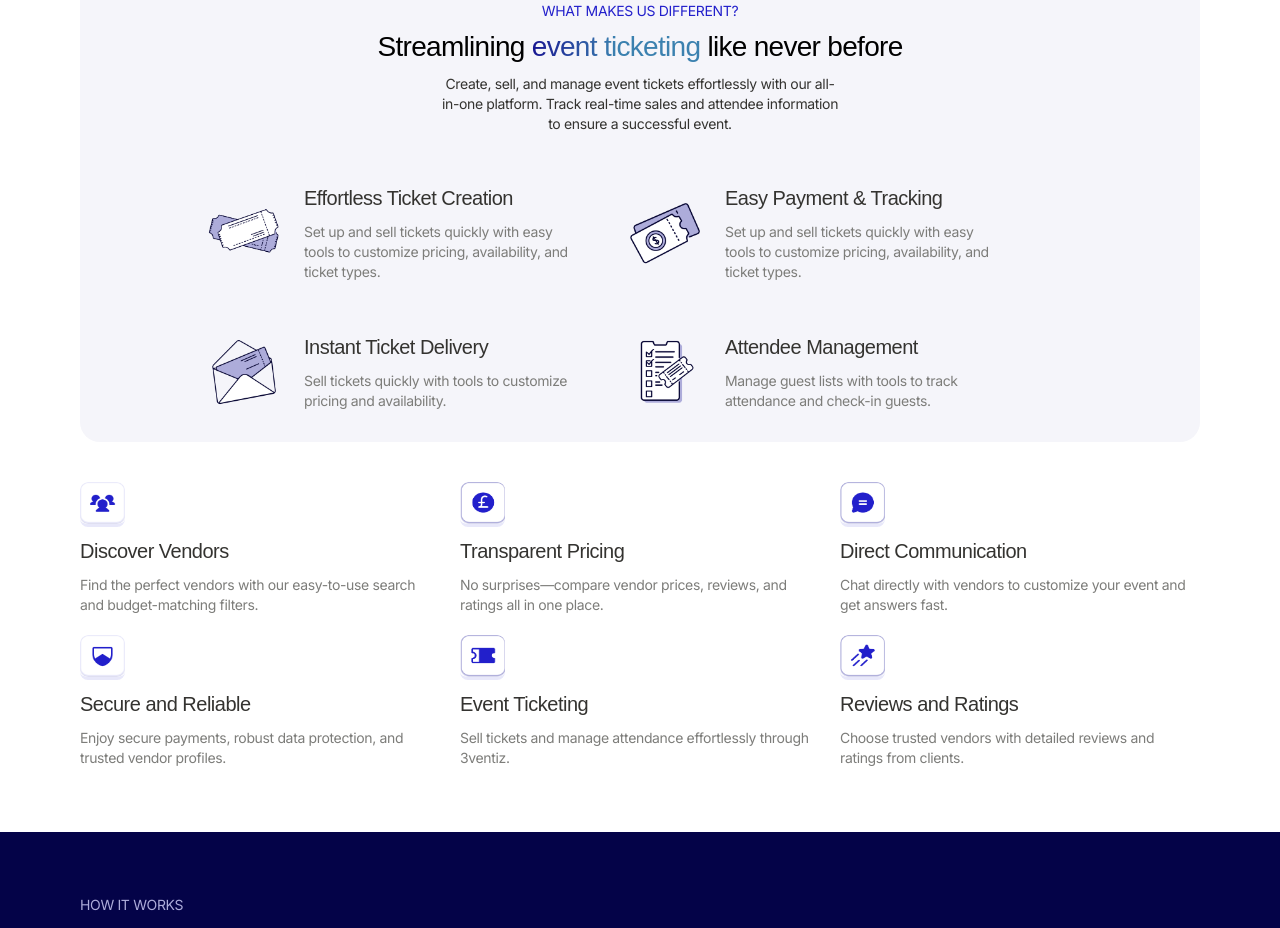
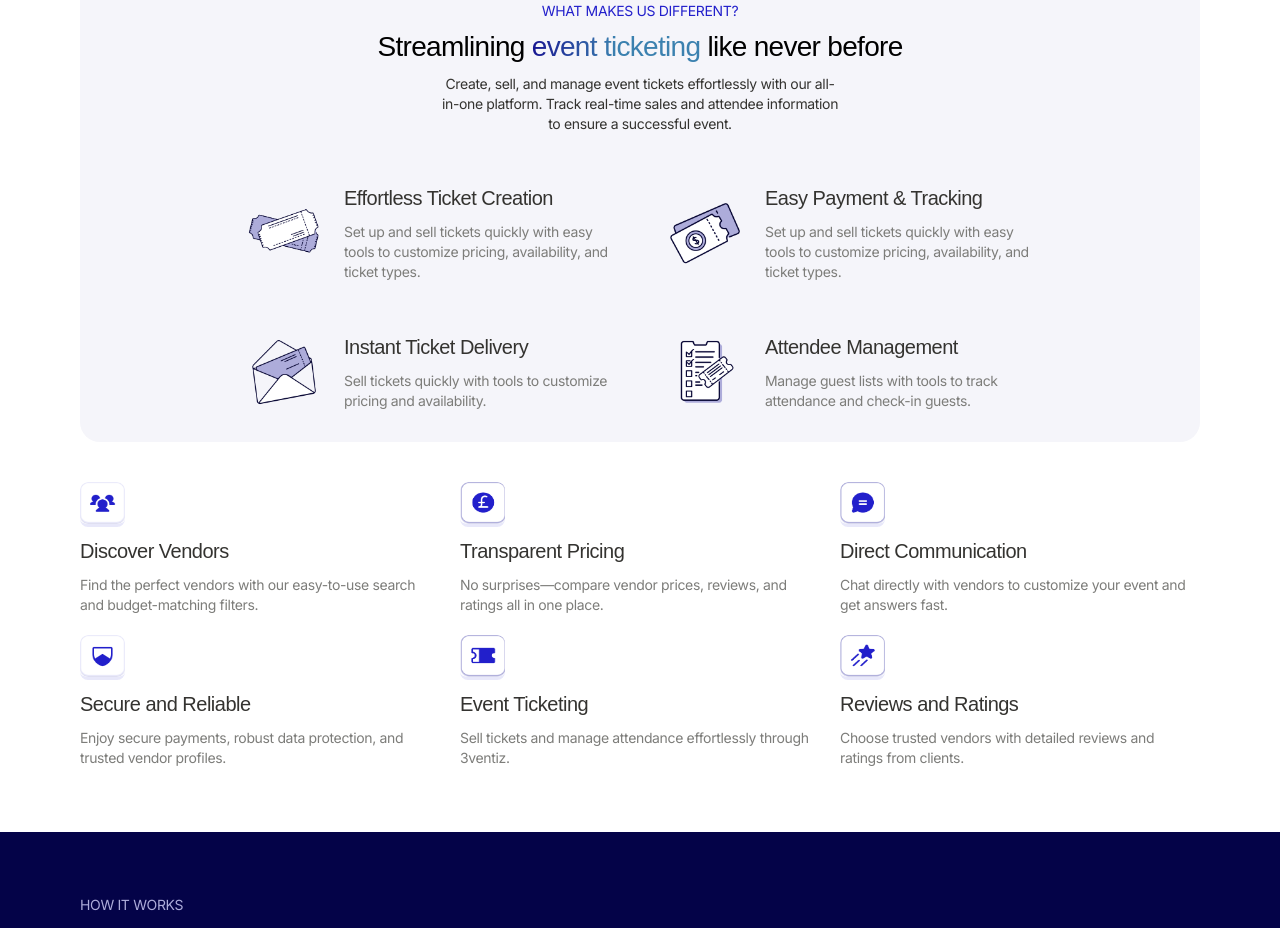
Before and after one commit to Tekkdose-Ltd/3Ventiz-Landing-Page, a React (Vite) app: page / in a window 1280 px wide. Shown: the part 920-1848 px from the top of the page. Built offline with nearby package versions, Linux system fonts and the light colour scheme; a web font is replaced by a local one.

Commit message:
updated the carousel for vercel

```diff
--- a/src/components/about.jsx
+++ b/src/components/about.jsx
@@ -47,7 +47,7 @@ export default function About() {
             to ensure a successful event.
           </p>
         </div>
-        <div className="pt-20 grid md+:grid-cols-2 gap-8 md:gap-20 md+:max-w-[92rem] w-full xl:px-[6.4rem] ">
+        <div className="pt-20 grid md+:grid-cols-2 mx-auto gap-8 md:gap-20 md+:max-w-[92rem] w-full xl:px-[6.4rem] 1xl:px-0 ">
           <AboutCard
             text=" Set up and sell tickets quickly with easy tools to customize
           pricing, availability, and ticket types."
--- a/src/components/userSection.jsx
+++ b/src/components/userSection.jsx
@@ -83,7 +83,7 @@ export default function UserSection() {
         </div>
       </div>
       <div className="grid gap-16">
-        <div className="grid xl:grid-cols-[32rem_68rem] gap-16  xl:h-[400px]">
+        <div className="grid xl:grid-cols-[1fr_68rem] gap-16  xl:h-[400px]">
           <div
             // style={{ backgroundColor: "rgba(239, 247, 246, 1)" }}
             className="rounded-[1.6rem] flex flex-col gap-8 items-start"
@@ -122,7 +122,7 @@ export default function UserSection() {
             <Carousel slides={vendorSlidexs} />
           </div>
         </div>
-        <div className="grid xl:grid-cols-[68rem_32rem] gap-16  xl:h-[400px]">
+        <div className="grid xl:grid-cols-[68rem_1fr] gap-16  xl:h-[400px]">
           <div
             // style={{ backgroundColor: "rgba(239, 247, 246, 1)" }}
             className="rounded-[1.6rem] xl:order-2 flex flex-col gap-8 items-start"
--- a/tailwind.config.js
+++ b/tailwind.config.js
@@ -23,6 +23,8 @@ export default {
       'xl': '1200px',
       // => @media (min-width: 1280px) { ... }
 
+      '1xl': '1300px',
+
       '2xl': '1536px',
       // => @media (min-width: 1536px) { ... }
     }
```
